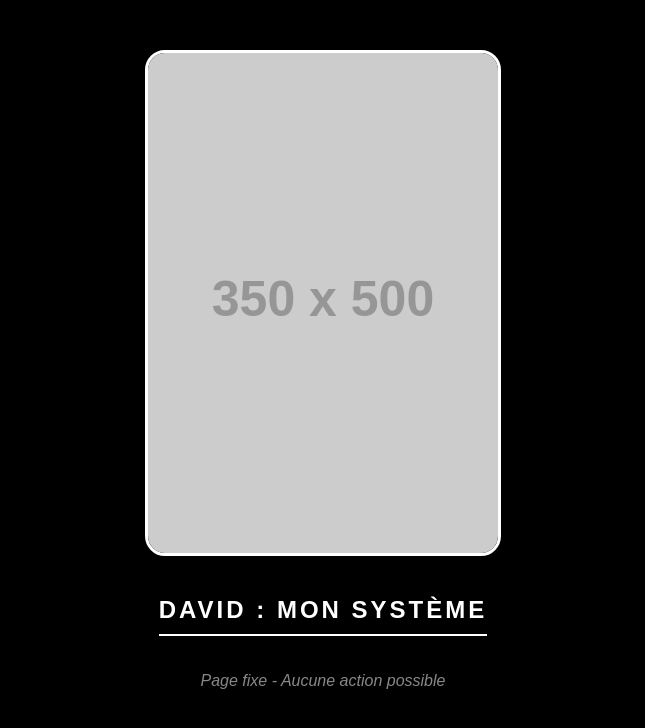
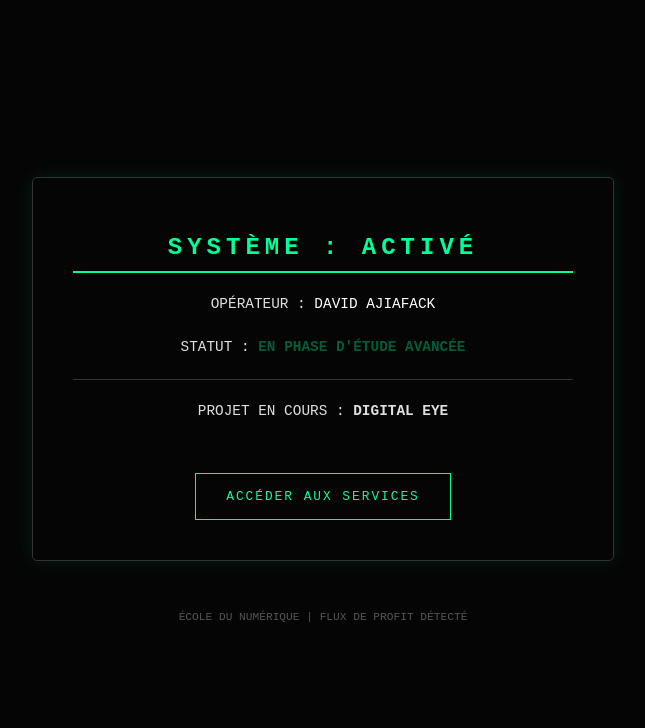
Before and after one commit to davidajiafackchapngu-dev/DAVID-OUI-C-EST-DAVID-, a plain HTML site: page index.html in a window 1280 px wide. Shown: the whole page, without its empty margins (317-962 px from the left). Drawn offline with Linux system fonts and the light colour scheme; placeholder pictures from the web are drawn by us.

Commit message:
Update index.html

```diff
--- a/index.html
+++ b/index.html
@@ -3,19 +3,28 @@
 <head>
     <meta charset="UTF-8">
     <meta name="viewport" content="width=device-width, initial-scale=1.0">
-    <title>Ma Couverture Statique</title>
+    <title>DAVID | SYSTÈME OPÉRATIONNEL</title>
     <style>
-        body { background-color: #000000; color: #ffffff; text-align: center; font-family: sans-serif; padding: 50px 20px; margin: 0; }
-        .cadre-photo { width: 100%; max-width: 350px; border: 3px solid #ffffff; border-radius: 20px; margin: 0 auto; display: block; }
-        h1 { margin-top: 40px; font-size: 24px; letter-spacing: 3px; border-bottom: 2px solid #ffffff; display: inline-block; padding-bottom: 10px; }
-        p { color: #888888; margin-top: 20px; font-style: italic; }
+        body { background-color: #050505; color: #e0e0e0; font-family: 'Courier New', monospace; margin: 0; display: flex; flex-direction: column; align-items: center; justify-content: center; min-height: 100vh; text-align: center; }
+        .container { border: 1px solid #333; padding: 40px; border-radius: 5px; box-shadow: 0 0 20px rgba(0,255,153,0.1); width: 90%; max-width: 500px; }
+        h1 { color: #00ff99; letter-spacing: 5px; border-bottom: 2px solid #00ff99; padding-bottom: 10px; font-size: 1.5rem; }
+        p { font-size: 0.9rem; margin: 20px 0; line-height: 1.6; }
+        .status { color: #00ff99; font-weight: bold; animation: blink 1.5s infinite; }
+        @keyframes blink { 0% { opacity: 1; } 50% { opacity: 0.3; } 100% { opacity: 1; } }
+        .btn { display: inline-block; margin-top: 30px; padding: 15px 30px; border: 1px solid #00ff99; color: #00ff99; text-decoration: none; transition: 0.3s; text-transform: uppercase; font-size: 0.8rem; letter-spacing: 2px; }
+        .btn:hover { background: #00ff99; color: #000; }
+        .footer { margin-top: 50px; font-size: 0.7rem; color: #555; }
     </style>
 </head>
 <body>
-    <img src="https://via.placeholder.com/350x500.png?text=IMAGE+DE+COUVERTURE" alt="Couverture" class="cadre-photo">
-
-    <h1>DAVID : MON SYSTÈME</h1>
-
-    <p>Page fixe - Aucune action possible</p>
+    <div class="container">
+        <h1>SYSTÈME : ACTIVÉ</h1>
+        <p>OPÉRATEUR : <span style="color:#fff;">DAVID AJIAFACK</span></p>
+        <p>STATUT : <span class="status">EN PHASE D'ÉTUDE AVANCÉE</span></p>
+        <hr style="border:0; border-top:1px solid #333; margin:20px 0;">
+        <p>PROJET EN COURS : <strong>DIGITAL EYE</strong></p>
+        <a href="#" class="btn">Accéder aux services</a>
+    </div>
+    <div class="footer">ÉCOLE DU NUMÉRIQUE | FLUX DE PROFIT DÉTECTÉ</div>
 </body>
 </html>
```
